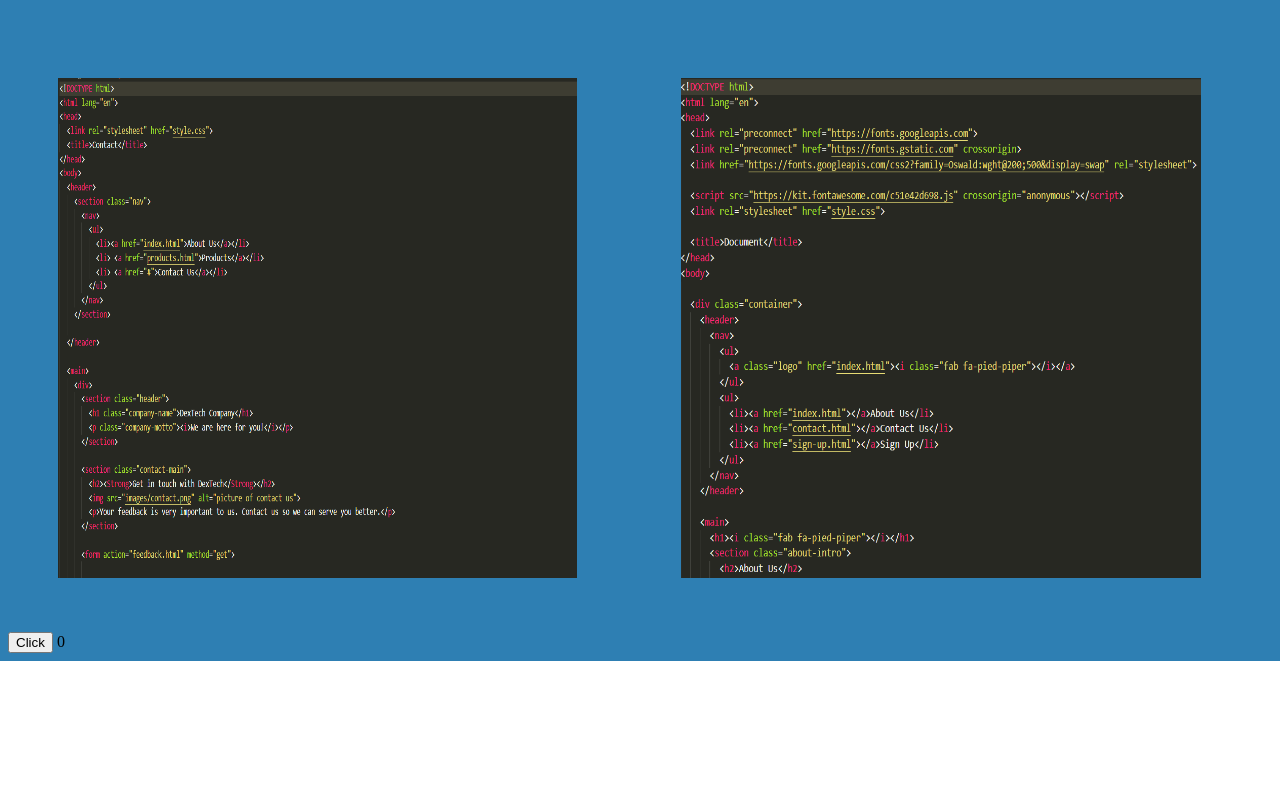
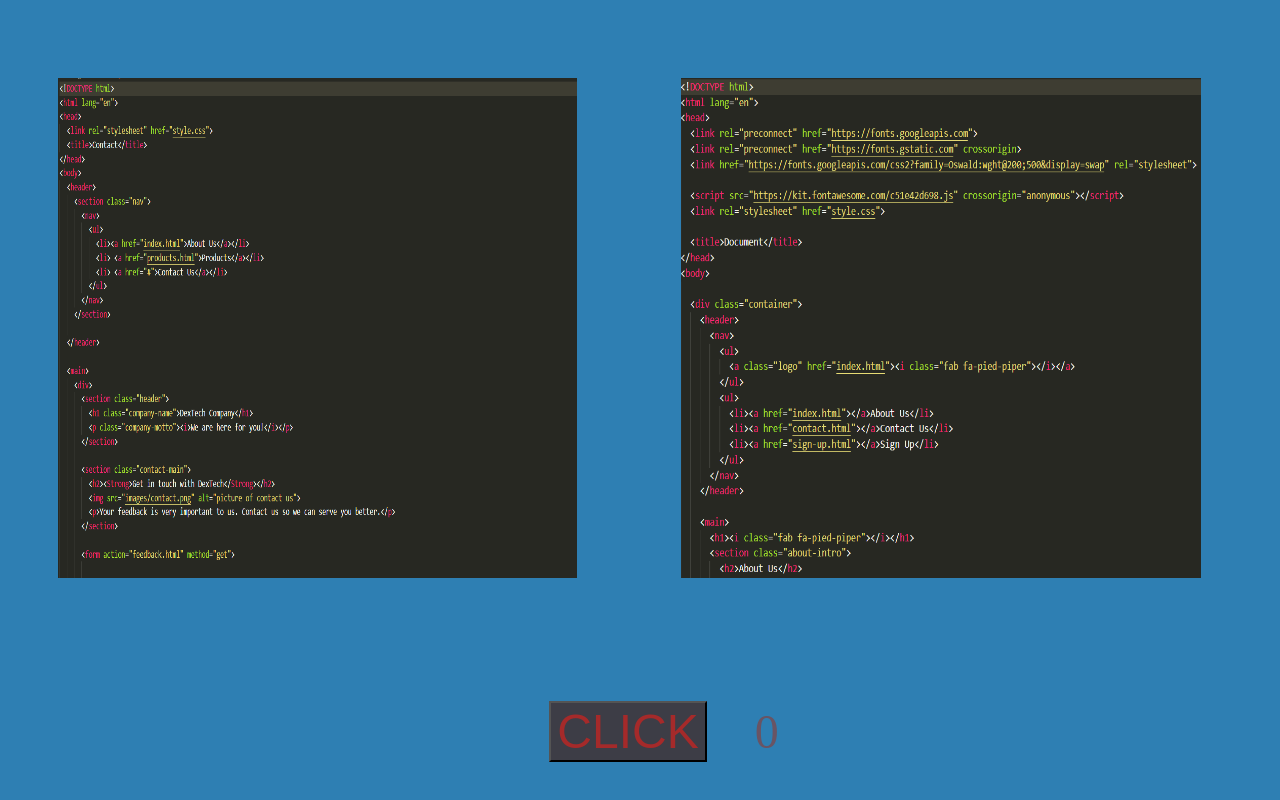
Before and after one commit to deXTER4452/abu-hasnat, a plain HTML site: page index.html in a window 1280 px wide. Shown: the part 1107-1907 px from the top of the page. Before the commit the page ends 1768 px from the top, so only its background shows below. Drawn offline with Linux system fonts and the light colour scheme.

Commit message:
add style to game at homae page

```diff
--- a/css/styles.css
+++ b/css/styles.css
@@ -75,3 +75,24 @@ a{
   align-items:center;
   padding: 10px;
 }
+
+#main{
+  height:200px;
+  display: flex;
+  justify-content: center;
+  align-items: center;
+
+}
+
+button{
+  color: brown;
+  background-color: rgb(61, 61, 70);
+  text-transform: uppercase;
+  font-size: 3em;
+  margin: 0 1em;
+}
+
+span{
+  color: rgb(105, 84, 100);
+  font-size: 3em;
+}
```
